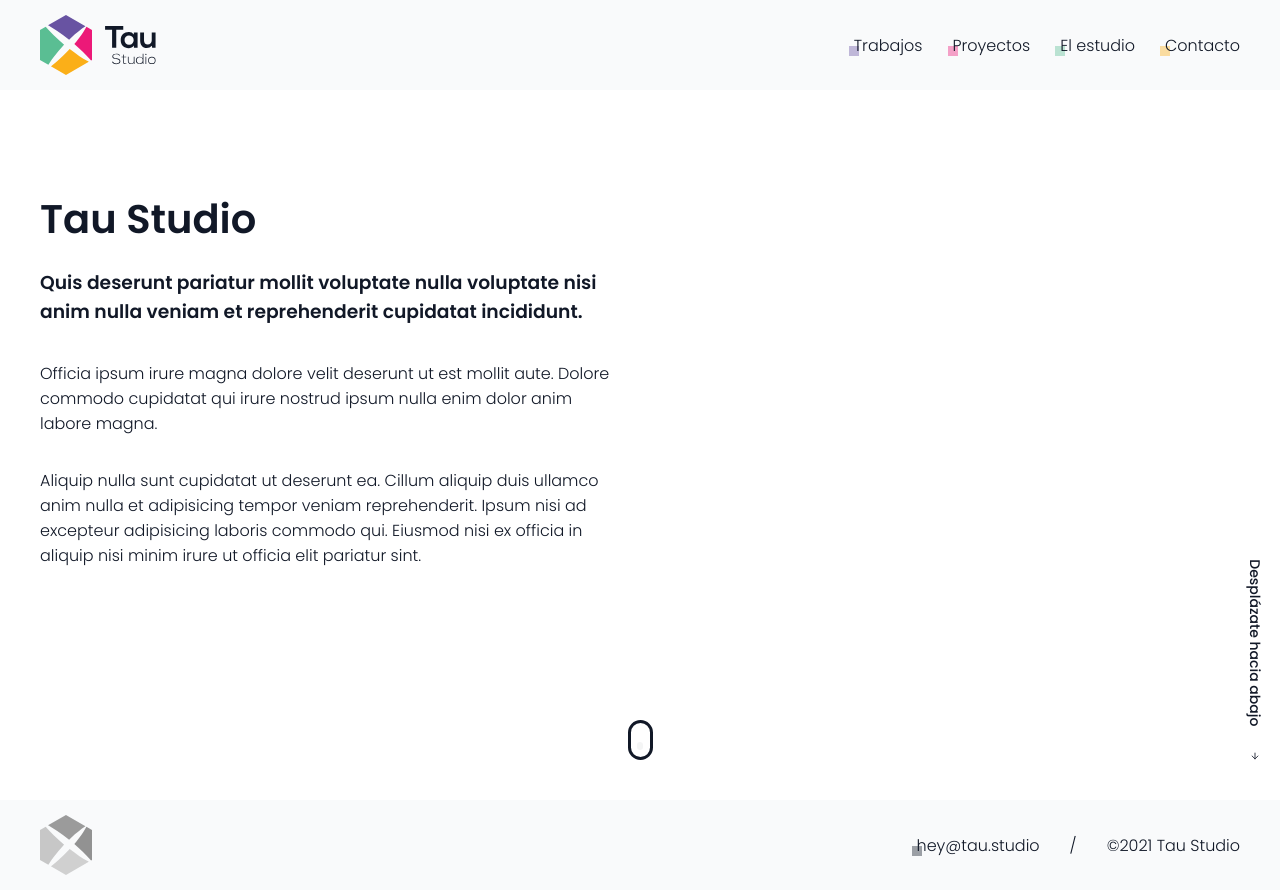
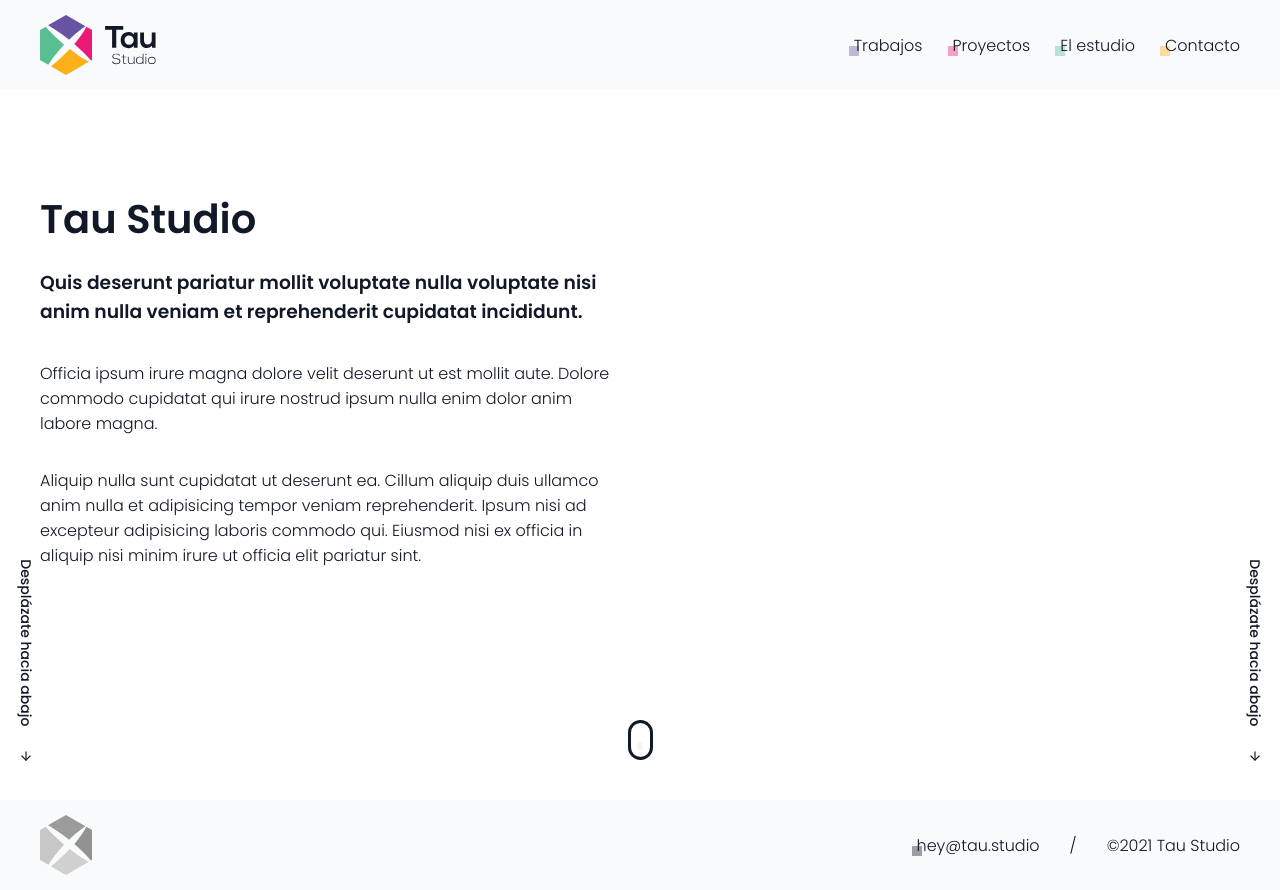
Before and after one commit to tau/studio, a Next.js app: page /home in a window 1280 px wide. Built offline with nearby package versions, Linux system fonts and the light colour scheme; some icons are missing.

Commit message:
ScrollDown present twice

```diff
--- a/components/Header.js
+++ b/components/Header.js
@@ -22,10 +22,14 @@ export default function Header() {
 
           <div onClick={scrollToMain} className="mouse"></div>
         </section>
+        <div onClick={scrollToMain} class="scroll-down scroll-down--left">
+          <span className="no-select">Desplázate hacia abajo</span>
+          <ArrowDown />
+        </div>
         <div onClick={scrollToMain} class="scroll-down">
-            <span className="no-select">Desplázate hacia abajo</span>
-            <ArrowDown />
-          </div>
+          <span className="no-select">Desplázate hacia abajo</span>
+          <ArrowDown />
+        </div>
       </header>
     </>
   );
--- a/styles/globals.scss
+++ b/styles/globals.scss
@@ -129,6 +129,10 @@ h6 {
   justify-content: center;
   font-size: 14px;
   color: $base-color;
+  &.scroll-down--left {
+    left: 15px;
+    right: auto;
+  }
   &:hover {
     cursor: pointer;
   }
@@ -142,7 +146,7 @@ h6 {
   }
   svg {
     margin-top: 10px;
-    width: 10px;
+    width: 14px;
   }
 }
 
```
